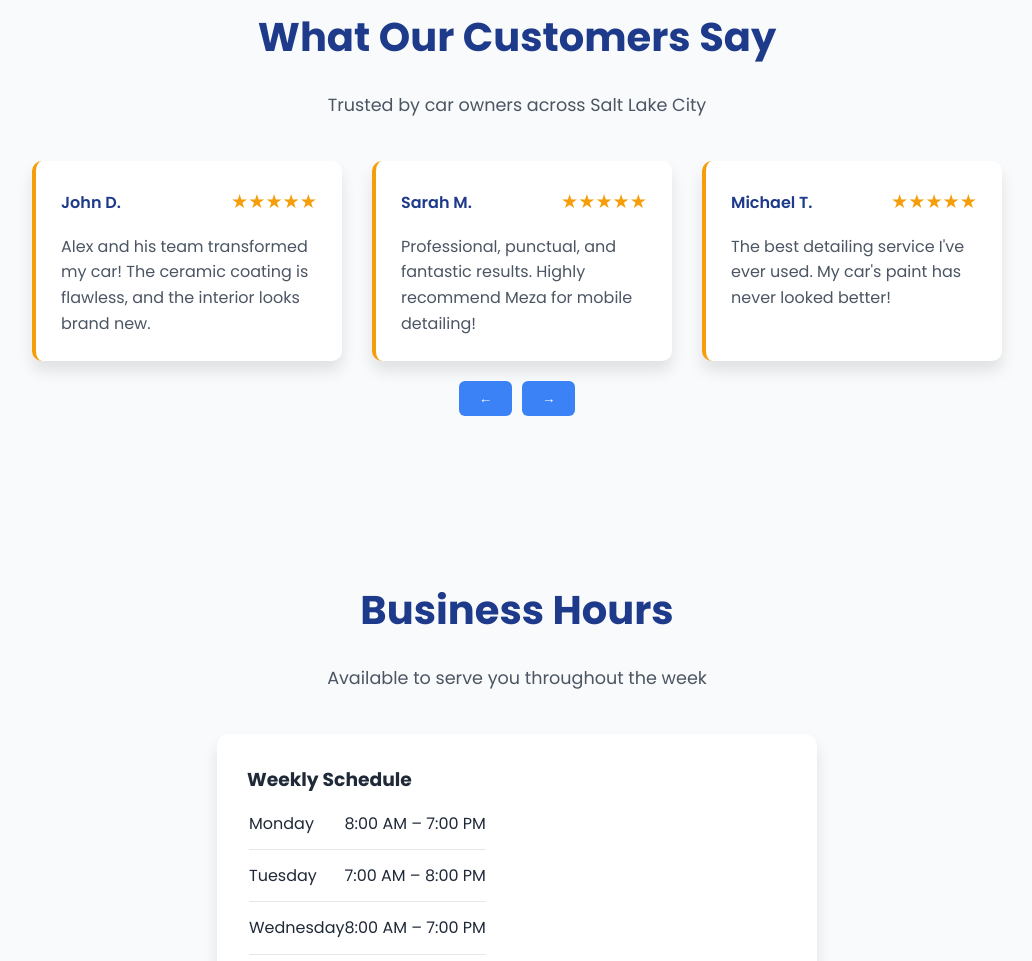
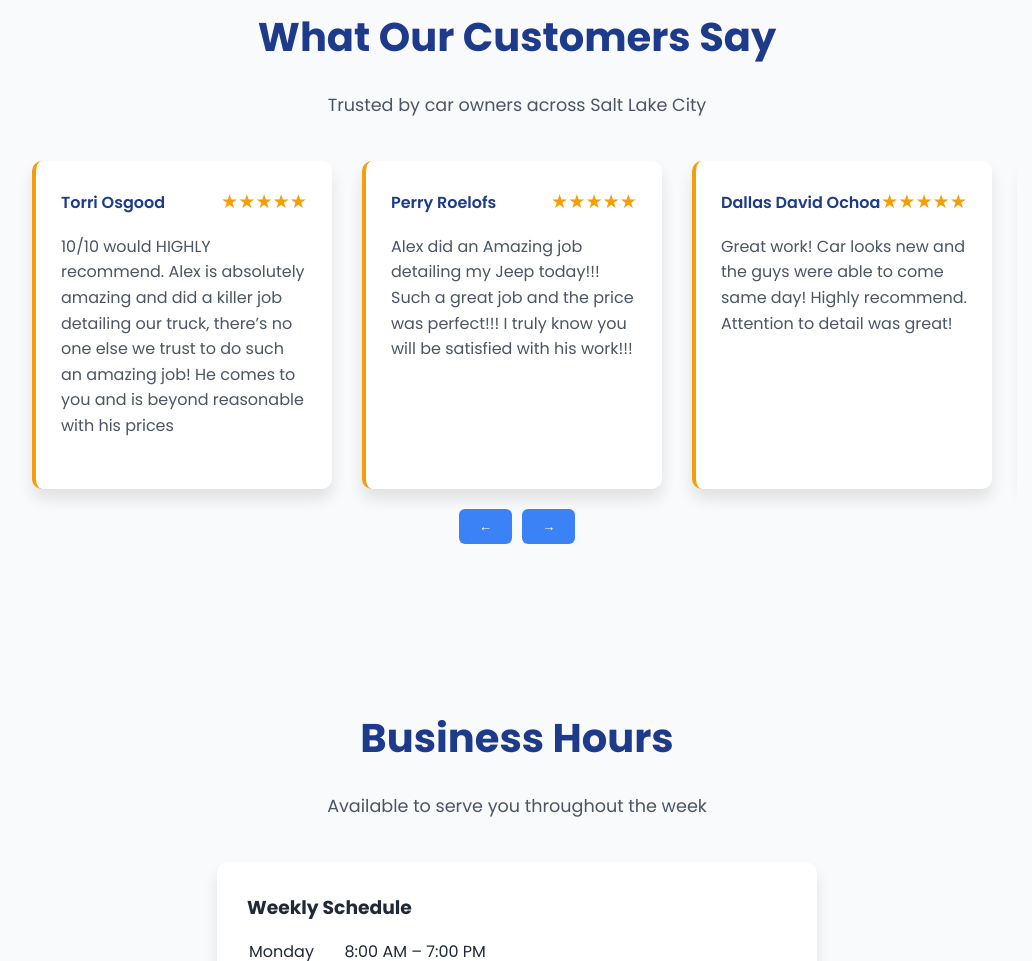
Before and after one commit to JamesBrownR/Meza-Professional-Mobile-Detail, a plain HTML site: page index.html in a window 1280 px wide. Shown: the part 2068-3029 px from the top of the page, without its empty margins (123-1155 px from the left). Drawn offline with Linux system fonts and the light colour scheme.

Commit message:
Update index.html

```diff
--- a/index.html
+++ b/index.html
@@ -592,29 +592,7 @@
             <h2>What Our Customers Say</h2>
             <p>Trusted by car owners across Salt Lake City</p>
             <div class="reviews-container">
-                <div class="reviews-carousel">
-                    <div class="review-card">
-                        <div class="review-header">
-                            <div class="review-name">John D.</div>
-                            <div class="review-stars">★★★★★</div>
-                        </div>
-                        <div class="review-body">Alex and his team transformed my car! The ceramic coating is flawless, and the interior looks brand new.</div>
-                    </div>
-                    <div class="review-card">
-                        <div class="review-header">
-                            <div class="review-name">Sarah M.</div>
-                            <div class="review-stars">★★★★★</div>
-                        </div>
-                        <div class="review-body">Professional, punctual, and fantastic results. Highly recommend Meza for mobile detailing!</div>
-                    </div>
-                    <div class="review-card">
-                        <div class="review-header">
-                            <div class="review-name">Michael T.</div>
-                            <div class="review-stars">★★★★★</div>
-                        </div>
-                        <div class="review-body">The best detailing service I've ever used. My car's paint has never looked better!</div>
-                    </div>
-                </div>
+                <div class="reviews-carousel"></div>
                 <div class="carousel-controls">
                     <button class="carousel-btn" id="prevReview">←</button>
                     <button class="carousel-btn" id="nextReview">→</button>
@@ -728,21 +706,137 @@
         setInterval(nextSlide, 5000);
 
         // Reviews Carousel
+      // Reviews Carousel
+const reviewsData = [
+    {
+        "name": "Torri Osgood",
+        "rating": 5,
+        "body": "10/10 would HIGHLY recommend. Alex is absolutely amazing and did a killer job detailing our truck, there’s no one else we trust to do such an amazing job! He comes to you and is beyond reasonable with his prices"
+    },
+    {
+        "name": "Perry Roelofs",
+        "rating": 5,
+        "body": "Alex did an Amazing job detailing my Jeep today!!! Such a great job and the price was perfect!!! I truly know you will be satisfied with his work!!!"
+    },
+    {
+        "name": "Dallas David Ochoa",
+        "rating": 5,
+        "body": "Great work! Car looks new and the guys were able to come same day! Highly recommend. Attention to detail was great!"
+    },
+    {
+        "name": "Albert Granados",
+        "rating": 5,
+        "body": "These guys left our GX looking brand new! They got right to work and stayed focused on doing a very detailed job. Highly recommend!"
+    },
+    {
+        "name": "Diego Moreno",
+        "rating": 5,
+        "body": "Attention to absolutely everything inside or outside of your vehicle. The best communication, on time, clean, honest and trusting people you could have touch your vehicle. Alex will always take care of you…. Will definitely keep coming back!"
+    }
+    // Add your other reviews here
+];
+
+/**
+ * Helper function to generate star icons from a rating number
+ * @param {number} rating - A number from 0 to 5
+ * @returns {string} - HTML string of star characters
+ */
+function generateStars(rating) {
+    let stars = '';
+    for (let i = 0; i < 5; i++) {
+        // Adds a solid star if 'i' is less than the rating, otherwise an empty star
+        stars += (i < rating) ? '★' : '☆';
+    }
+    return stars;
+}
+
+/**
+ * Loads all reviews from the reviewsData array into the carousel
+ */
+function loadReviews() {
+    const carousel = document.querySelector('.reviews-carousel');
+    if (!carousel) return; // Safety check
+
+    carousel.innerHTML = ''; // Clear any existing content
+
+    reviewsData.forEach(review => {
+        // Create a new div element for the card
+        const reviewCard = document.createElement('div');
+        reviewCard.className = 'review-card';
+
+        // Set the inner HTML of the card using the review data
+        reviewCard.innerHTML = `
+            <div class="review-header">
+                <div class="review-name">${review.name}</div>
+                <div class="review-stars">${generateStars(review.rating)}</div>
+            </div>
+            <div class="review-body">${review.body}</div>
+        `;
+
+        // Add the new card to the carousel
+        carousel.appendChild(reviewCard);
+    });
+}
+
+/**
+ * Initializes the carousel functionality (buttons, sliding)
+ */
+function initializeCarousel() {
     const carousel = document.querySelector('.reviews-carousel');
     const prevBtn = document.getElementById('prevReview');
     const nextBtn = document.getElementById('nextReview');
+
+    // If any required element is missing, or no reviews, hide controls and stop
+    if (!carousel || !prevBtn || !nextBtn || reviewsData.length === 0) {
+        const controls = document.querySelector('.carousel-controls');
+        if (controls) controls.style.display = 'none';
+        return;
+    }
+
     let currentIndex = 0;
+    let cardWidth = 330; // Default fallback
+
+    // --- Smarter Width Calculation ---
+    // We measure the *actual* card width instead of hard-coding 330
+    const firstCard = document.querySelector('.review-card');
+    if (firstCard) {
+        const cardStyle = window.getComputedStyle(firstCard);
+        // Width + left margin + right margin
+        cardWidth = firstCard.offsetWidth + parseFloat(cardStyle.marginLeft) + parseFloat(cardStyle.marginRight);
+    }
+    // --- End Smarter Width Calculation ---
+
 
     function updateCarousel() {
-            const translateX = -currentIndex * 330;
+        const translateX = -currentIndex * cardWidth;
         carousel.style.transform = `translateX(${translateX}px)`;
     }
 
     nextBtn.addEventListener('click', () => {
-            if (currentIndex < document.querySelectorAll('.review-card').length - 1) {
+        // This logic stops the carousel when the last card is fully visible
+        const containerWidth = document.querySelector('.reviews-container').offsetWidth;
+        const cardsOnScreen = Math.floor(containerWidth / cardWidth);
+        const maxIndex = reviewsData.length - cardsOnScreen;
+
+        if (currentIndex < maxIndex) {
             currentIndex++;
             updateCarousel();
         }
+    });
+
+    prevBtn.addEventListener('click', () => {
+        if (currentIndex > 0) {
+            currentIndex--;
+            updateCarousel();
+        }
+    });
+}
+
+// --- Run everything when the page is loaded ---
+// We use DOMContentLoaded to make sure all HTML is ready before we run our script
+document.addEventListener('DOMContentLoaded', () => {
+    loadReviews();         // 1. Build the HTML for the reviews
+    initializeCarousel();  // 2. Make the carousel buttons work
 });
 
         prevBtn.addEventListener('click', () => {
```
Lines whose indentation alone changed are shown as unchanged.
